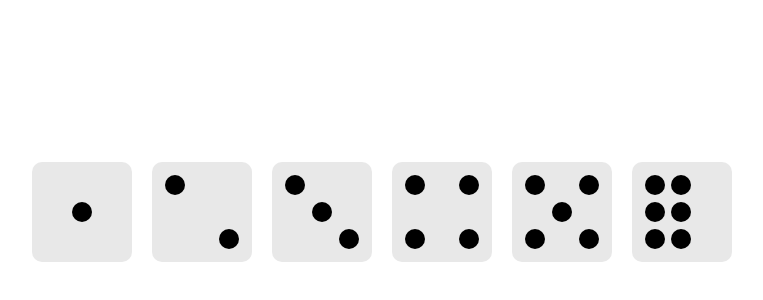
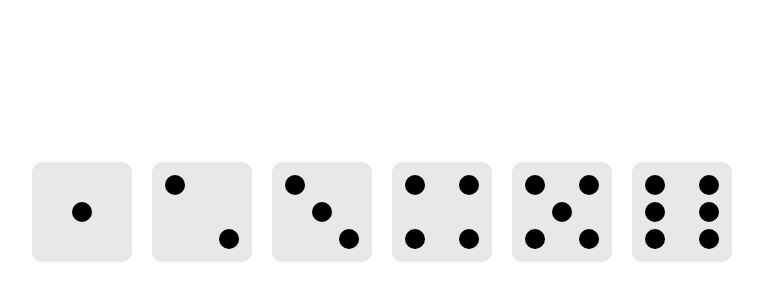
Before and after one commit to solojones/classwork, a plain HTML site: page index.html in a window 1280 px wide. Shown: the part 196-496 px from the top of the page, without its empty margins (258-1021 px from the left). Drawn offline with Linux system fonts and the light colour scheme.

Commit message:
changed styles

```diff
--- a/style.css
+++ b/style.css
@@ -39,7 +39,7 @@ body {
 .third-square,
 .fourth-square,
 .fifth-square,
-.sixthfice-square {
+.sixth-square {
     justify-content: space-between;
 
 }
```
